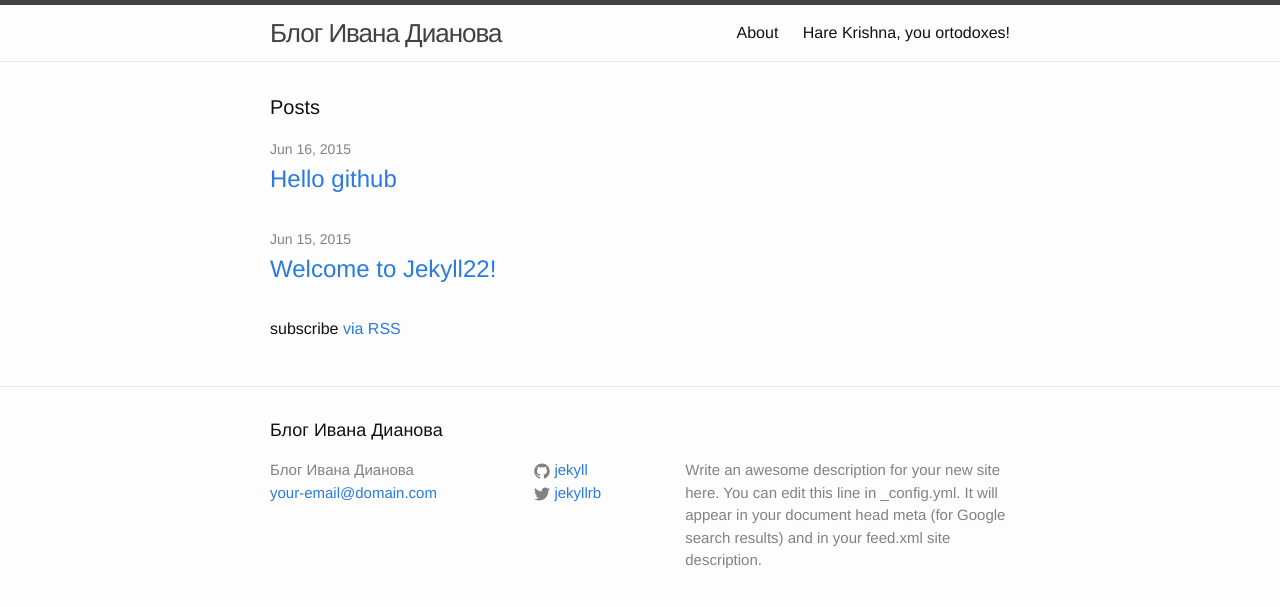
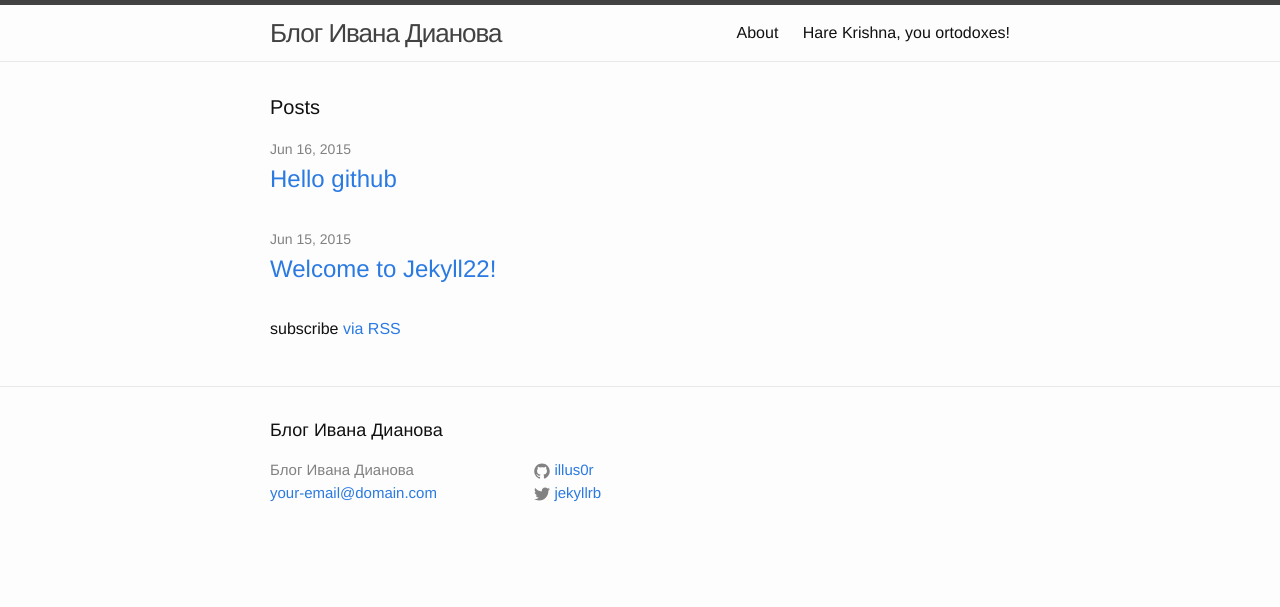
Before and after one commit to illus0r/jekyll-test, a Jekyll site: the page built from index.html, in a window 1280 px wide. Shown: the top 607 px of the page. Built offline with Jekyll 4.4.1, drawn with Linux system fonts in a browser that asks for light colours.

Commit message:
Update _config.yml

```diff
--- a/_config.yml
+++ b/_config.yml
@@ -1,14 +1,29 @@
+# Syntax highlighting
+highlighter:         pygments
+
+# Permalinks
+#
+# Use of `relative_permalinks` ensures post links from the index work properly.
+permalink:           pretty
+relative_permalinks: true
+
+# Setup
+title:               Блог Ивана Дианова
+email:               your-email@domain.com
+tagline:             Basic example of a Jekyll site with Sass enabled.
+url:                 http://illus0r.github.io/jekyll-test # the base hostname & protocol for your site
+baseurl:             /jekyll-test/
+
+# Assets
+#
+# We specify the directory for Jekyll so we can use @imports.
+sass:
+  sass_dir:          _sass
+  style:            :compressed
+
 # Site settings
-title: Блог Ивана Дианова
-email: your-email@domain.com
-description: > # this means to ignore newlines until "baseurl:"
-  Write an awesome description for your new site here. You can edit this
-  line in _config.yml. It will appear in your document head meta (for
-  Google search results) and in your feed.xml site description.
-baseurl: "" # the subpath of your site, e.g. /blog/
-url: "http://illus0r.github.io/jekyll-test/" # the base hostname & protocol for your site
 twitter_username: jekyllrb
-github_username:  jekyll
+github_username:  illus0r
 
 # Build settings
 markdown: kramdown
```
